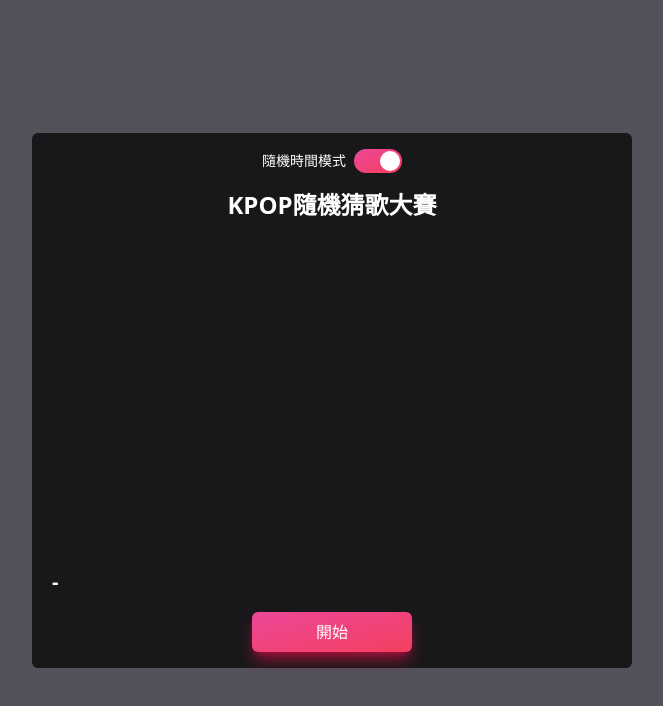
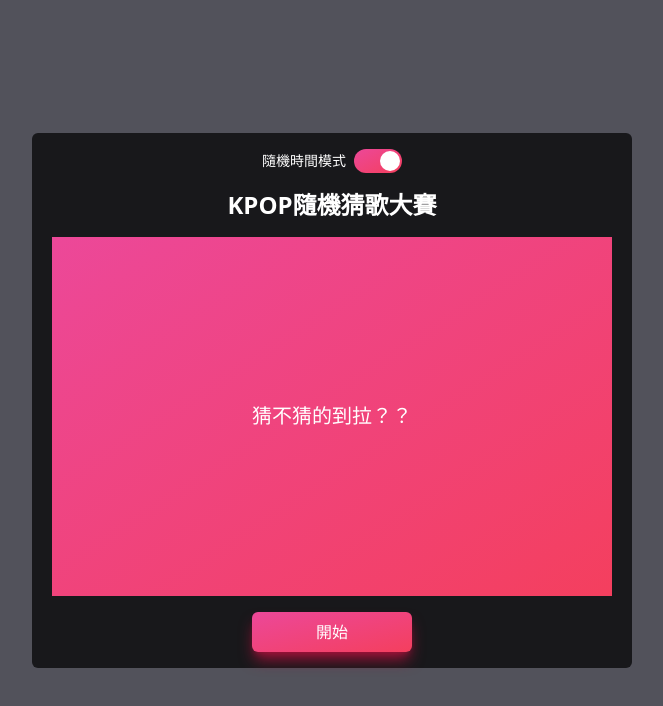
Before and after one commit to xzgun89425/kpop-web, a Nuxt app: page / in a window 1280 px wide. Shown: the top 706 px of the page, without its empty margins (308-971 px from the left). Built offline with nearby package versions, Linux system fonts and the light colour scheme.

Commit message:
autoplay fix done

```diff
--- a/pages/index.vue
+++ b/pages/index.vue
@@ -1,7 +1,9 @@
 <script lang="ts" setup>
 const { lists } = useBandStore()
-const show = ref(false)
+const show = ref(true)
+const videoShow = ref(true)
 const randomTime = ref(true)
+const player = ref(null)
 const url = ref('')
 const nowplay = reactive({
     playlist: '',
@@ -17,8 +19,6 @@ onMounted(() => {
     firstScriptTag.parentNode.insertBefore(tag, firstScriptTag)
 })
 function start() {
-    var player
-    show.value = false
     const nextList = lists.filter((e) => e.playlist !== nowplay.playlist)
     const a = Math.floor(Math.random() * nextList.length)
     const time = Math.floor(Math.random() * 100) + 1
@@ -27,22 +27,32 @@ function start() {
     nowplay.name = nextList[a].name
     nowplay.song = nextList[a].song
 
-    player = new YT.Player('player', {
-        height: '390', // 高度預設值為390，css會調成responsive
-        width: '640', // 寬度預設值為640，css會調成responsive
+    player.value = new YT.Player('player', {
+        height: '390',
+        width: '640',
         videoId: nowplay.playlist,
         events: {
             onReady: onPlayerReady,
         },
     })
-    // url.value = `https://www.youtube.com/embed/${nowplay.playlist}?start=${nowplay.start}&rel=0&autoplay=1&muted=1&loop=1&playlist=${nowplay.playlist}`
+}
+
+async function next() {
+    await player.value.destroy()
+    await start()
 }
 
 function onPlayerReady(e) {
     e.target.setVolume(70)
     e.target.playVideo()
+    e.target.loadVideoById({ videoId: nowplay.playlist, startSeconds: nowplay.start })
     // e.target.mute().playVideo()
 }
+// function onPlayerStateChange(e) {
+//     e.target.setVolume(70)
+//     e.target.playVideo()
+//     e.target.loadVideoById({ videoId: nowplay.playlist, startSeconds: nowplay.start })
+// }
 
 function showAns() {
     show.value = !show.value
@@ -76,7 +86,7 @@ function changeFrom() {
             </div>
             <h1 class="text-2xl font-bold text-white">KPOP隨機猜歌大賽</h1>
 
-            <div>
+            <div class="relative">
                 <!-- <iframe
                     id="video"
                     v-if="nowplay.playlist !== '' && nowplay.start !== ''"
@@ -89,6 +99,12 @@ function changeFrom() {
                 ></iframe> -->
                 <div id="player" class="w-[80vw] lg:w-[560px] h-[30vh] sm:h-[50vh] lg:h-[315px]"></div>
                 <h1 class="text-xl text-white font-bold mt-4">{{ nowplay.name }} - {{ nowplay.song }}</h1>
+                <div
+                    class="absolute z-50 top-0 left-0 text-white w-full h-full bg-gradient-to-br from-pink-500 to-rose-500 flex items-center justify-center text-xl"
+                    v-show="show"
+                >
+                    猜不猜的到拉？？
+                </div>
             </div>
 
             <div class="flex justify-between items-center gap-4">
@@ -97,13 +113,13 @@ function changeFrom() {
                     class="bg-gradient-to-br from-pink-500 to-rose-500 text-white w-32 lg:w-40 py-2 rounded-md shadow-lg shadow-rose-800 hover:from-pink-600 hover:to-rose-600 duration-300"
                     @click="showAns()"
                 >
-                    {{ show ? '隱藏' : '看答案' }}
+                    {{ show ? '看答案' : '隱藏' }}
                 </button>
                 <button
                     class="bg-gradient-to-br from-pink-500 to-rose-500 text-white w-32 lg:w-40 py-2 rounded-md shadow-lg shadow-rose-800 hover:from-pink-600 hover:to-rose-600 duration-300"
-                    @click="start()"
+                    @click="nowplay.playlist == '' ? start() : next()"
                 >
-                    {{ nowplay.playlist !== '' ? '下一首' : '開始' }}
+                    {{ nowplay.playlist == '' ? '開始' : '下一首' }}
                 </button>
             </div>
         </div>
```
